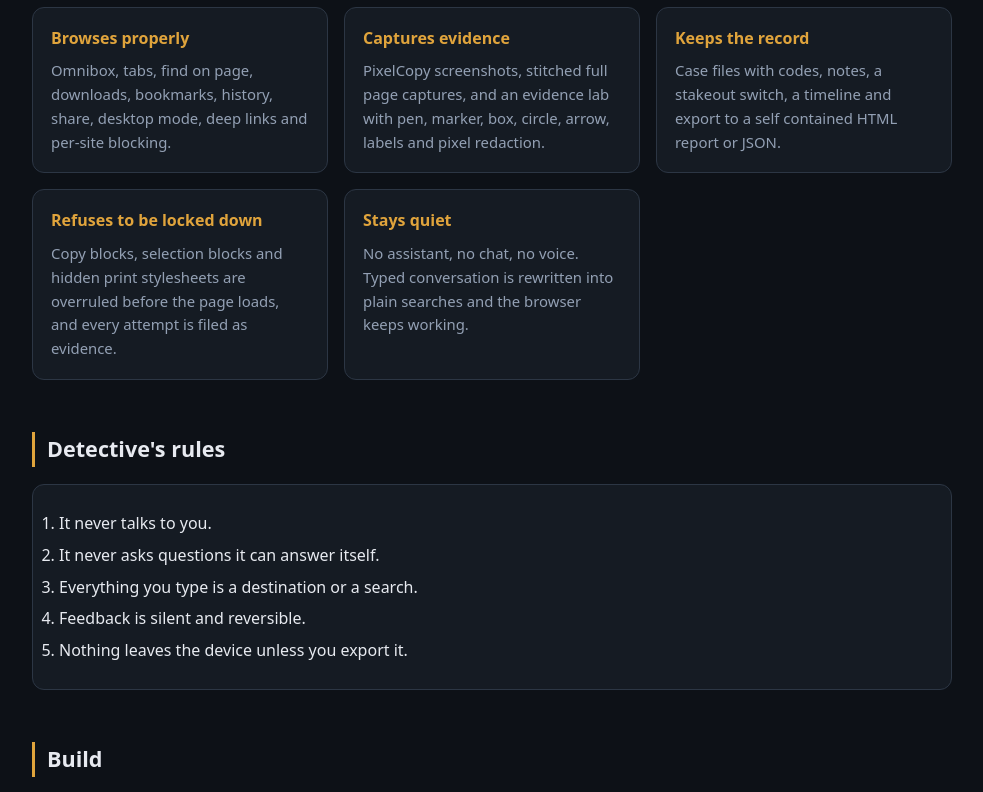
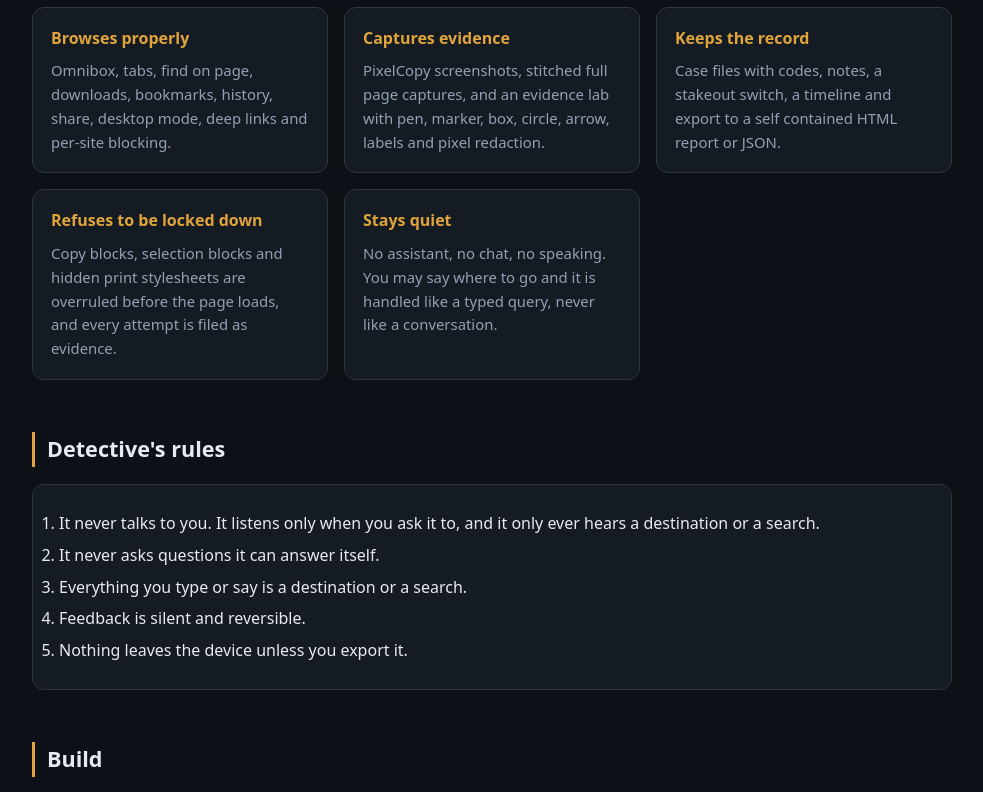
Before and after one commit to kg24ghrt-ops/sleuth-browser, a plain HTML site: page docs/index.html in a window 1280 px wide. Shown: the part 370-1162 px from the top of the page, without its empty margins (148-1131 px from the left). Drawn offline with Linux system fonts and the light colour scheme.

Commit message:
Docs: the browser listens, and it still never answers

```diff
--- a/docs/index.html
+++ b/docs/index.html
@@ -91,15 +91,15 @@
     </div>
     <div class="card">
       <h3>Stays quiet</h3>
-      <p>No assistant, no chat, no voice. Typed conversation is rewritten into plain searches and the browser keeps working.</p>
+      <p>No assistant, no chat, no speaking. You may say where to go and it is handled like a typed query, never like a conversation.</p>
     </div>
   </div>
 
   <h2>Detective's rules</h2>
   <ol class="rules">
-    <li>It never talks to you.</li>
+    <li>It never talks to you. It listens only when you ask it to, and it only ever hears a destination or a search.</li>
     <li>It never asks questions it can answer itself.</li>
-    <li>Everything you type is a destination or a search.</li>
+    <li>Everything you type or say is a destination or a search.</li>
     <li>Feedback is silent and reversible.</li>
     <li>Nothing leaves the device unless you export it.</li>
   </ol>
```
Also changed, not shown: 1 other file.
